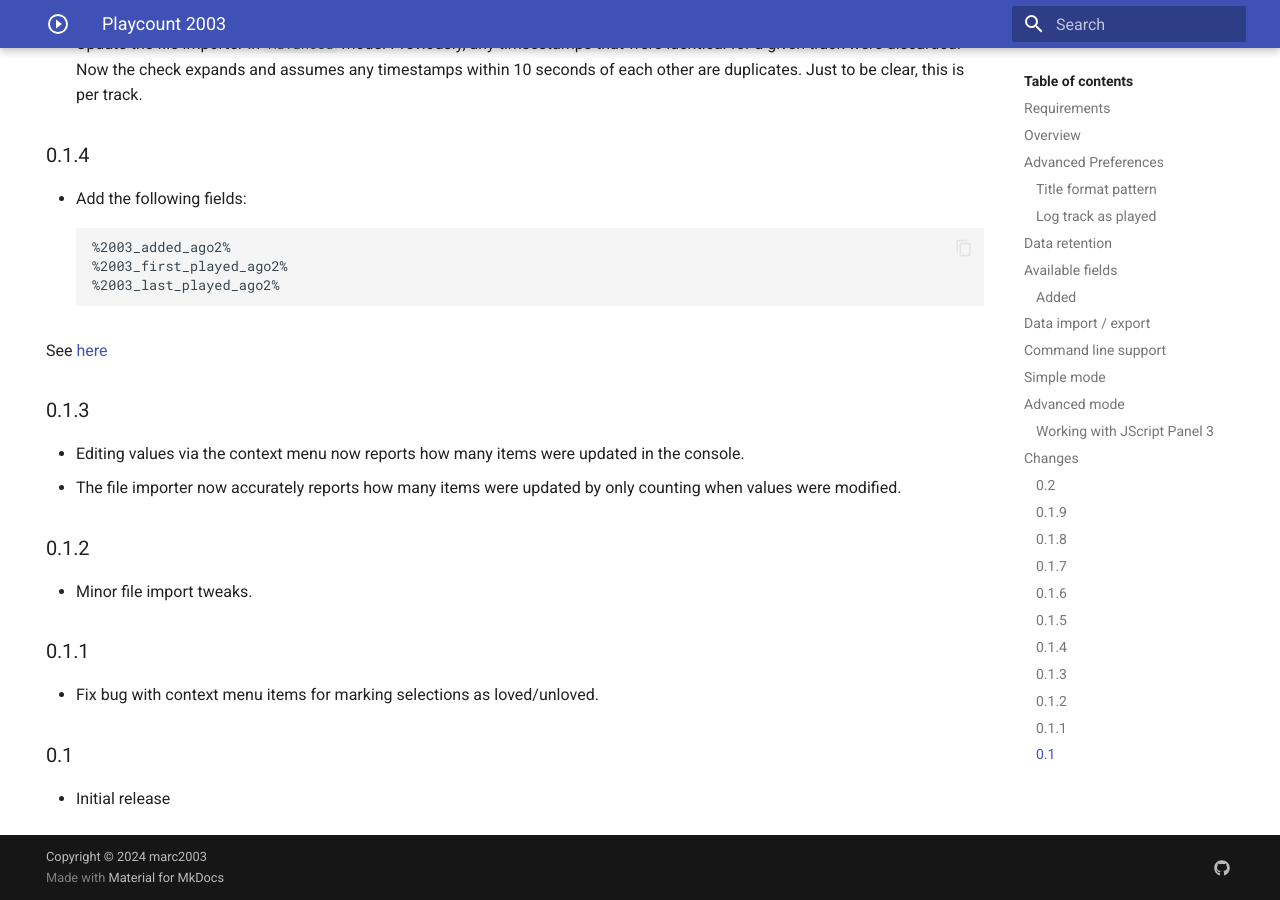
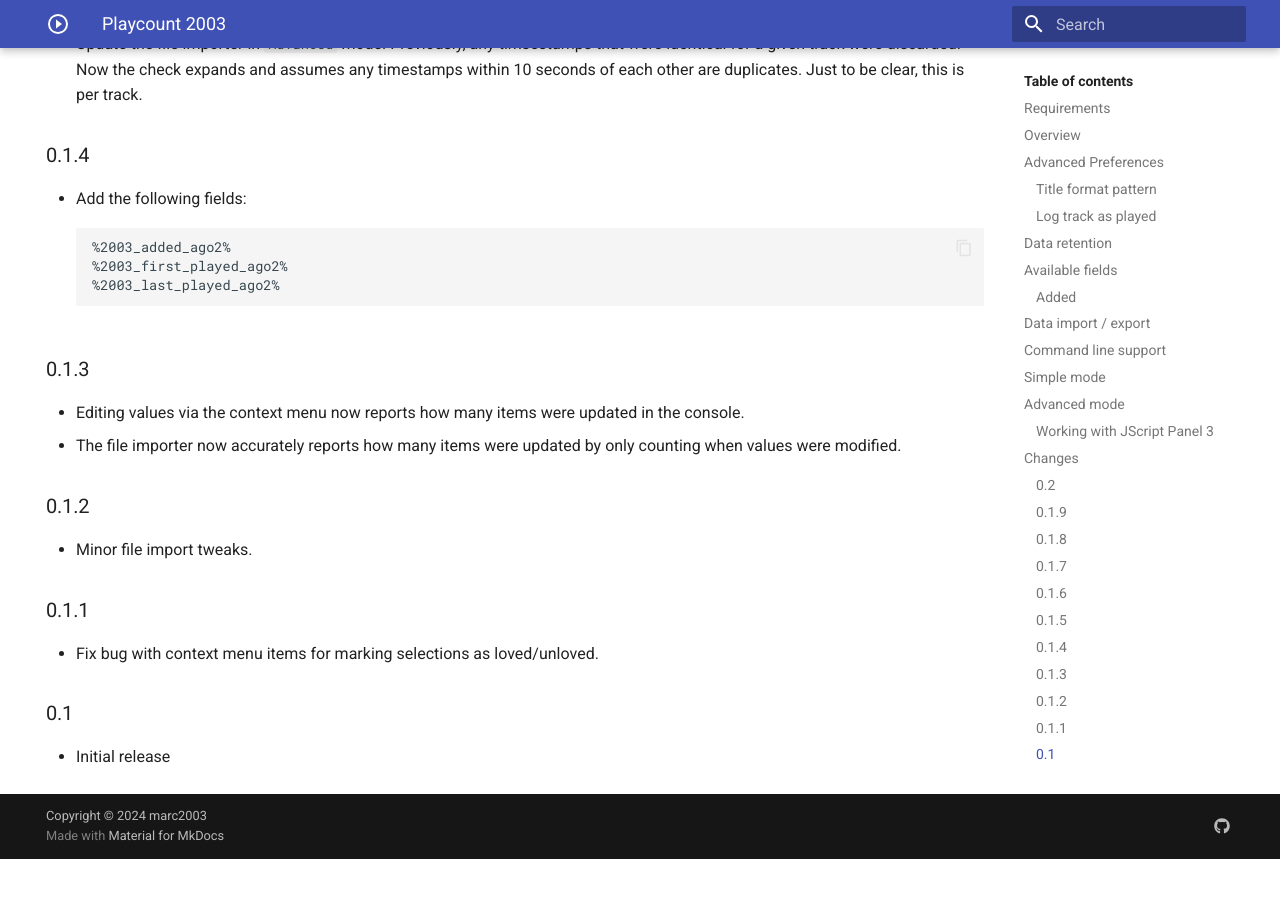
Before and after one commit to marc2k3/foo_playcount_2003, an MkDocs documentation site: the page built from docs/index.md, in a window 1280 px wide and 900 px high, scrolled down 8239 px. Built offline with MkDocs 1.6.1 and Material for MkDocs 9.7.7, drawn with Linux system fonts in a browser that asks for light colours; after the commit the page ends 9098 px from its top, so only the background shows below that.

Commit message:
Remove dead link in docs

````diff
--- a/docs/index.md
+++ b/docs/index.md
@@ -249,8 +249,6 @@
 %2003_last_played_ago2%
 ```
 
-See [here](#common-features)
-
 ### 0.1.3
 - Editing values via the context menu now reports how many items were updated in the console.
 - The file importer now accurately reports how many items were updated by only counting when values were modified.
````
